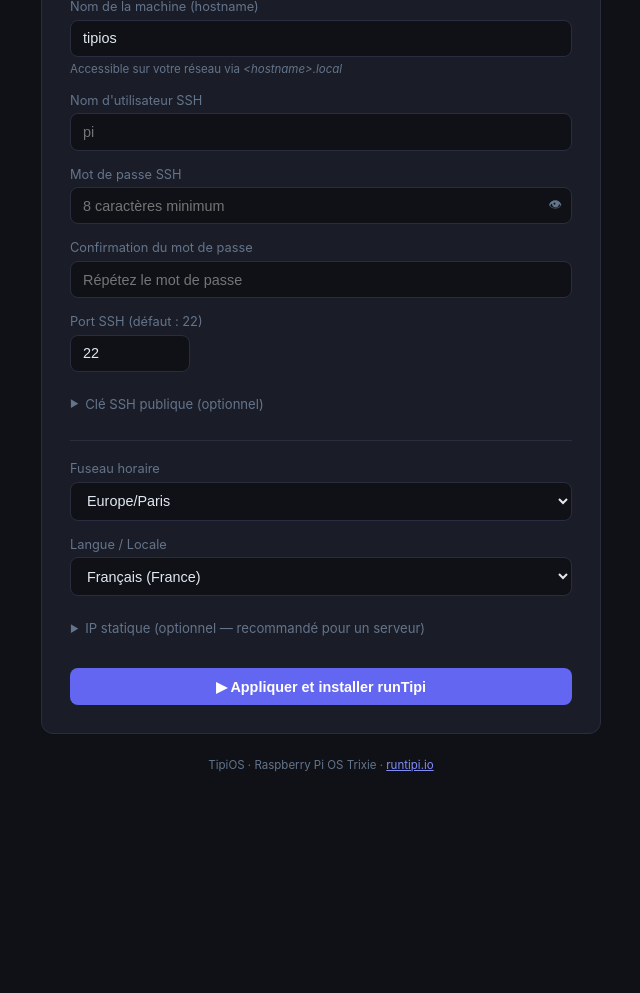
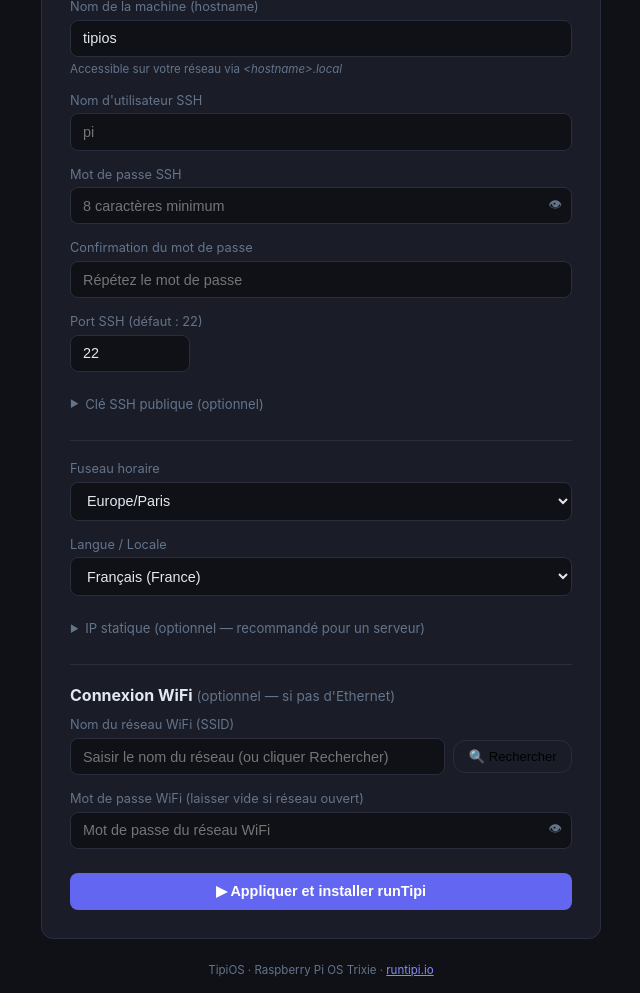
Before and after one commit to Mouette03/tipiOS, a Flask app: page /configure in a window 1280 px wide. Shown: the part 286-1279 px from the top of the page, without its empty margins (319-959 px from the left). Before the commit the page ends 1058 px from the top, so only its background shows below. Run offline with Flask 3, Linux system fonts and the light colour scheme.

Commit message:
fix hotspot wifi

```diff
--- a/stage-tipi/01-config/files/app/app.py
+++ b/stage-tipi/01-config/files/app/app.py
@@ -147,9 +147,7 @@ def handle_captive_portal():
 
 @app.route("/")
 def index():
-    if ethernet_connected():
-        return redirect("/configure")
-    return redirect("/wifi")
+    return redirect("/configure")
 
 
 @app.route("/wifi")
@@ -235,6 +233,9 @@ def apply_config():
     if static_gw and not ip_pattern.match(static_gw):
         static_gw = ""
 
+    wifi_ssid = request.form.get("wifi_ssid", "").strip()
+    wifi_password = request.form.get("wifi_password", "").strip()
+
     _config = {
         "hostname":              hostname,
         "username":              username,
@@ -247,6 +248,8 @@ def apply_config():
         "static_ip":             static_ip,
         "static_gw":             static_gw,
         "static_dns":            static_dns,
+        "wifi_ssid":             wifi_ssid,
+        "wifi_password":         wifi_password,
     }
 
     return redirect("/progress")
@@ -278,6 +281,16 @@ def _run_setup():
     def err(msg):   _append_log(msg, "error")
     def out(msg):   _append_log(msg, "log")
 
+    try:
+        _run_setup_inner(step, done, err, out)
+    except Exception as e:
+        _append_log(f"Erreur inattendue du thread : {e}", "error")
+    finally:
+        _setup_done = True
+
+
+def _run_setup_inner(step, done, err, out):
+
     # Écriture de la config dans un fichier temporaire (évite les env vars avec mdp)
     config_path = "/tmp/tipi-config.json"
     try:
@@ -286,18 +299,21 @@ def _run_setup():
         os.chmod(config_path, 0o600)
     except Exception as e:
         err(f"Impossible d'écrire la configuration : {e}")
-        _setup_done = True
         return
 
     step("Démarrage de la configuration système...")
 
-    process = subprocess.Popen(
-        ["python3", "/opt/tipi-setup/setup.py", config_path],
-        stdout=subprocess.PIPE,
-        stderr=subprocess.STDOUT,
-        text=True,
-        bufsize=1,
-    )
+    try:
+        process = subprocess.Popen(
+            ["python3", "/opt/tipi-setup/setup.py", config_path],
+            stdout=subprocess.PIPE,
+            stderr=subprocess.STDOUT,
+            text=True,
+            bufsize=1,
+        )
+    except Exception as e:
+        err(f"Impossible de lancer setup.py : {e}")
+        return
 
     final_ip = None
     for raw_line in iter(process.stdout.readline, ""):
@@ -334,14 +350,13 @@ def _run_setup():
 
     # Nettoyage : on désactive le service (ne se relancera plus au prochain boot)
     subprocess.run(["systemctl", "disable", "tipi-setup.service"], capture_output=True)
-    subprocess.run(["nmcli", "con", "down", "TipiHotspot"], capture_output=True)
-    subprocess.run(["nmcli", "con", "delete", "TipiHotspot"], capture_output=True)
+    # Arrêter hostapd/dnsmasq si toujours actifs (cas sans WiFi configuré)
+    subprocess.run(["pkill", "-f", "tipi-hostapd.conf"], capture_output=True)
+    subprocess.run(["pkill", "-f", "tipi-dnsmasq"], capture_output=True)
     try:
         os.remove("/var/lib/tipi-setup/.not-configured")
     except FileNotFoundError:
         pass
-
-    _setup_done = True
 
 
 @app.route("/progress/stream")
@@ -379,6 +394,16 @@ def progress_stream():
     )
 
 
+@app.route("/reboot", methods=["POST"])
+def reboot():
+    """Redémarre le Pi après un court délai (laisse la réponse partir)."""
+    def _do_reboot():
+        time.sleep(2)
+        subprocess.run(["systemctl", "reboot"], check=False)
+    threading.Thread(target=_do_reboot, daemon=True).start()
+    return jsonify({"ok": True})
+
+
 # ---------------------------------------------------------------------------
 # Point d'entrée
 # ---------------------------------------------------------------------------
--- a/stage-tipi/01-config/files/app/templates/configure.html
+++ b/stage-tipi/01-config/files/app/templates/configure.html
@@ -117,6 +117,42 @@
     </div>
   </details>
 
+  <!-- Connexion WiFi — à la fin, appliquée en dernier par setup.py -->
+  <hr style="border:none;border-top:1px solid var(--border);margin:1.25rem 0">
+
+  <h3 style="margin-bottom:0.75rem;font-size:1rem">Connexion WiFi <span style="color:var(--muted);font-weight:400;font-size:0.85rem">(optionnel — si pas d'Ethernet)</span></h3>
+
+  <div class="alert" id="wifi-warning" style="display:none;background:#fff8e1;border-left:4px solid #f59e0b;padding:0.85rem 1rem;border-radius:var(--radius);margin-bottom:1rem;font-size:0.85rem;line-height:1.55">
+    ⚠️ <strong>La connexion au hotspot sera coupée</strong> dès que le Raspberry Pi rejoindra votre réseau WiFi.<br>
+    Reconnectez-vous à votre WiFi, puis accédez à runTipi via&nbsp;:
+    <br><code id="mdns-link" style="font-size:1rem;font-weight:700;display:inline-block;margin-top:0.35rem">http://<span id="mdns-hostname">tipisetup</span>.local</code>
+    <br><span style="color:var(--muted);font-size:0.78rem">(mDNS — fonctionne sur macOS, Windows 10+ et Linux avec avahi)</span>
+  </div>
+
+  <div class="field">
+    <label>Nom du réseau WiFi (SSID)</label>
+    <div style="display:flex;gap:0.5rem;align-items:center">
+      <input type="text" name="wifi_ssid" id="wifi_ssid" list="wifi-list"
+             placeholder="Saisir le nom du réseau (ou cliquer Rechercher)" autocomplete="off" style="flex:1">
+      <datalist id="wifi-list"></datalist>
+      <button type="button" id="scan-btn" onclick="scanWifi()"
+        style="padding:0.5rem 0.9rem;font-size:0.82rem;border-radius:var(--radius);border:1px solid var(--border);background:var(--surface);cursor:pointer;white-space:nowrap">
+        🔍 Rechercher
+      </button>
+    </div>
+    <small id="scan-status" style="color:var(--muted);font-size:0.72rem"></small>
+  </div>
+
+  <div class="field">
+    <label>Mot de passe WiFi <span style="color:var(--muted)">(laisser vide si réseau ouvert)</span></label>
+    <div style="position:relative">
+      <input type="password" name="wifi_password" id="wifi_password"
+             placeholder="Mot de passe du réseau WiFi" autocomplete="off">
+      <button type="button" onclick="toggle('wifi_password')"
+        style="position:absolute;right:10px;top:50%;transform:translateY(-50%);background:none;border:none;color:var(--muted);cursor:pointer">👁</button>
+    </div>
+  </div>
+
   <div style="margin-top:1.5rem">
     <button type="submit" class="btn btn-primary btn-full" id="submit-btn">
       ▶ Appliquer et installer runTipi
@@ -132,8 +168,55 @@
     el.type = el.type === "password" ? "text" : "password";
   }
 
-  // Désactiver le bouton à la soumission pour éviter le double-clic
+  // Scan WiFi et peuplement de la datalist
+  async function scanWifi() {
+    const btn = document.getElementById("scan-btn");
+    const status = document.getElementById("scan-status");
+    const dl = document.getElementById("wifi-list");
+    btn.disabled = true;
+    btn.textContent = "⏳ Scan…";
+    status.textContent = "Recherche des réseaux…";
+    try {
+      const res = await fetch("/wifi/rescan");
+      const networks = await res.json();
+      // Vider la datalist
+      dl.innerHTML = "";
+      if (networks.length === 0) {
+        status.textContent = "Aucun réseau trouvé — saisissez le nom manuellement.";
+      } else {
+        networks.forEach(n => {
+          const opt = document.createElement("option");
+          opt.value = n.ssid;
+          opt.label = `${n.signal}%${n.has_password ? " 🔒" : ""}`;
+          dl.appendChild(opt);
+        });
+        status.textContent = `${networks.length} réseau(x) trouvé(s) — sélectionnez ou saisissez le nom.`;
+      }
+    } catch(e) {
+      status.textContent = "Erreur lors du scan — saisissez le nom manuellement.";
+    }
+    btn.disabled = false;
+    btn.textContent = "🔍 Rechercher";
+  }
+
   document.addEventListener("DOMContentLoaded", () => {
+    // Afficher l'alerte WiFi dès qu'un SSID est saisi
+    const wifiSsid = document.getElementById("wifi_ssid");
+    const wifiWarning = document.getElementById("wifi-warning");
+    wifiSsid.addEventListener("input", () => {
+      wifiWarning.style.display = wifiSsid.value.trim() ? "" : "none";
+    });
+
+    // Mettre à jour le hostname mDNS dans l'alerte selon la valeur saisie
+    const hostnameInput = document.querySelector("input[name='hostname']");
+    const mdnsSpan = document.getElementById("mdns-hostname");
+    if (hostnameInput && mdnsSpan) {
+      hostnameInput.addEventListener("input", () => {
+        mdnsSpan.textContent = hostnameInput.value.trim() || "tipisetup";
+      });
+    }
+
+    // Désactiver le bouton à la soumission pour éviter le double-clic
     document.querySelector("form").addEventListener("submit", () => {
       const btn = document.getElementById("submit-btn");
       btn.disabled = true;
```
Also changed, not shown: stage-tipi/01-config/files/app/setup.py (+67 -0 lines), stage-tipi/01-config/files/app/templates/progress.html (+25 -0 lines), 2 other files.
